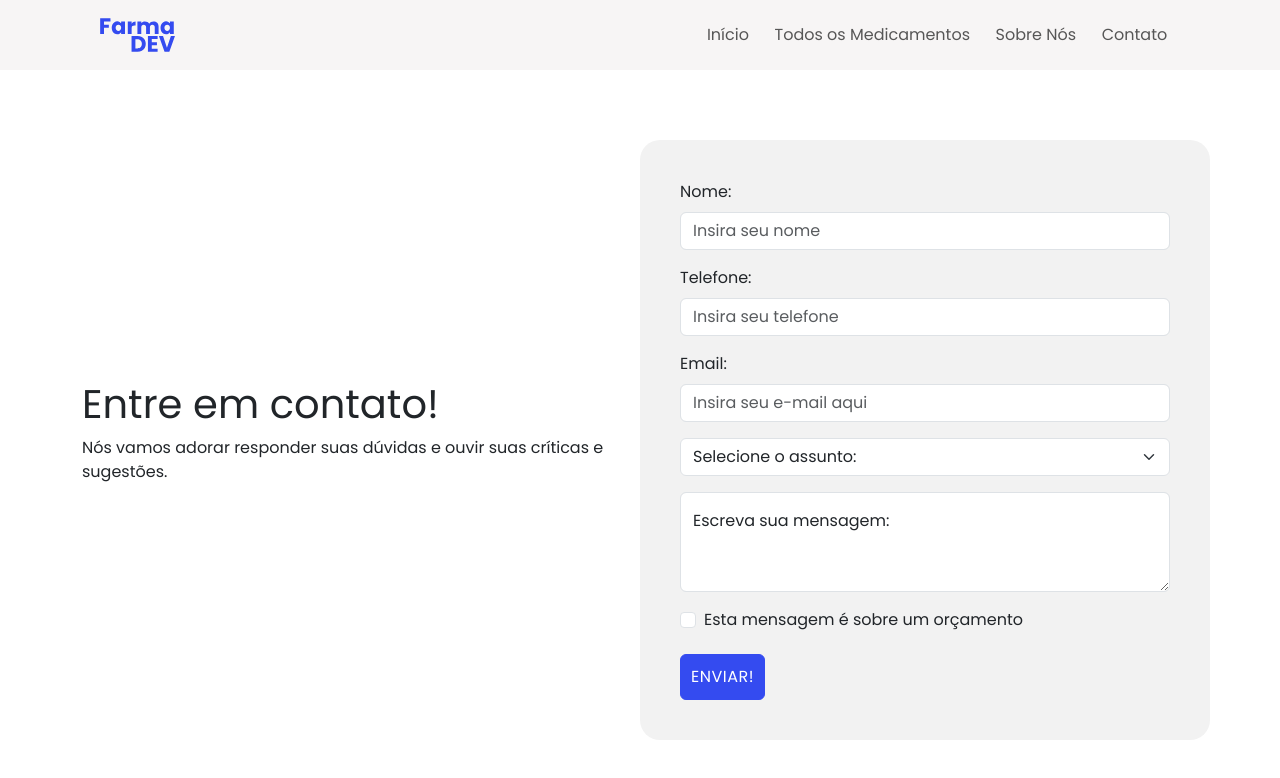
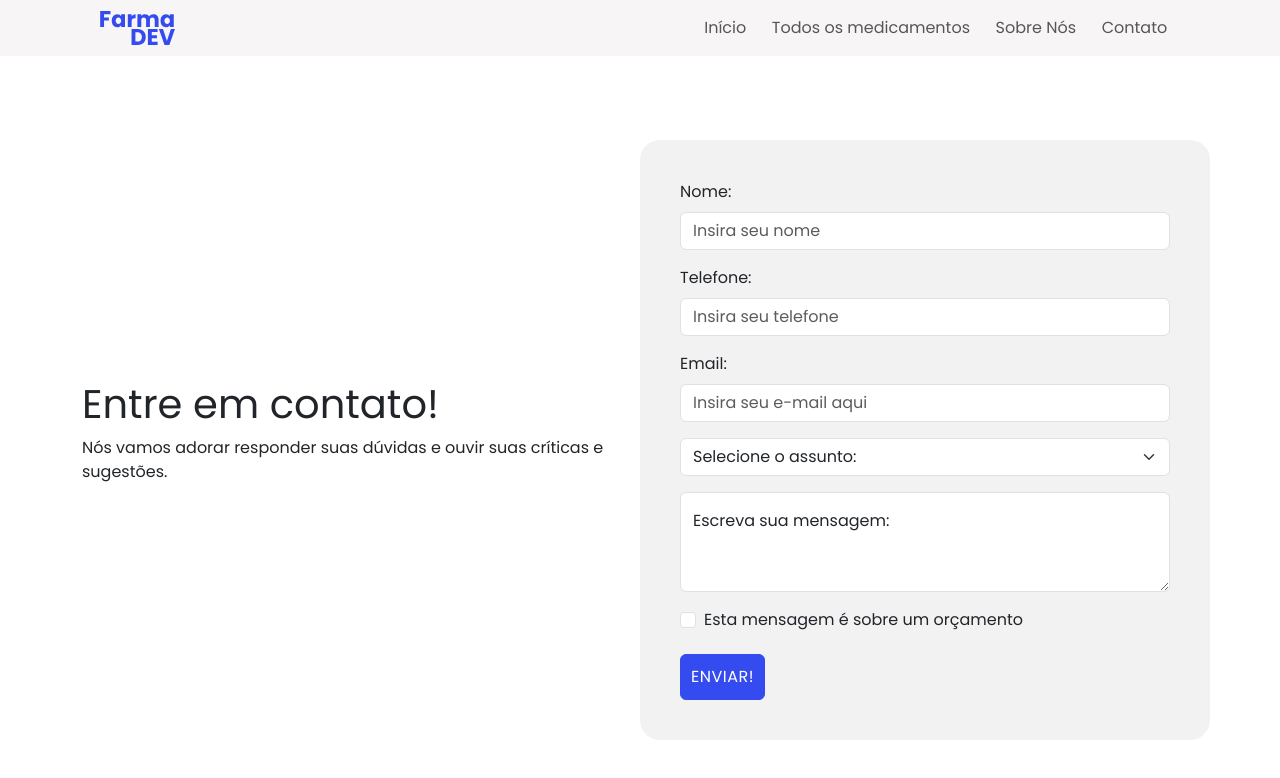
Before and after one commit to GustavoMA26/M1S07, a plain HTML site: page contato.html in a window 1280 px wide. Shown: the top 778 px of the page. Drawn offline with nearby package versions, Linux system fonts and the light colour scheme.

Commit message:
Ex 1 - Adicionar Informações do Header

```diff
--- a/contato.html
+++ b/contato.html
@@ -13,6 +13,8 @@
       <script src="https://kit.fontawesome.com/85827dd052.js" crossorigin="anonymous"></script>
       <!--Bootstrap Scripts-->
       <script defer src="https://cdn.jsdelivr.net/npm/bootstrap@5.3.0/dist/js/bootstrap.bundle.min.js" integrity="sha384-geWF76RCwLtnZ8qwWowPQNguL3RmwHVBC9FhGdlKrxdiJJigb/j/68SIy3Te4Bkz" crossorigin="anonymous"></script>
+      <!--JS-->
+      <script type="module" src="/js/main.js" defer></script>
 
   </head>
   <body>
@@ -21,17 +23,17 @@
       <nav class="navbar navbar-expand-lg fixed-top" id="nav-container">
         <div class="container-fluid">
           <a class="navbar-brand" href="#">
-            <img src="/images/logo_FarmaDEV.svg" alt="Logo FarmDev" width="75" height="60">
+            <img id="logo">
           </a>
         <button class="navbar-toggler" type="button" data-bs-toggle="collapse" data-bs-target="#navbar-links" aria-controls="navbar-links" aria-expanded="false" aria-label="Toggle navigation">
           <span class="navbar-toggler-icon"></span>
           </button>
         <div class="collapse navbar-collapse justify-content-end" id="navbar-links">
           <div class="navbar-nav">
-            <a class="nav-link" href="/index.html">Início</a>
-            <a class="nav-link" href="/medicamentos.html">Todos os Medicamentos</a>
-            <a class="nav-link" href="/sobre.html">Sobre Nós</a>
-            <a class="nav-link" href="/contato.html">Contato</a>
+            <a class="nav-link" href="/index.html"></a>
+            <a class="nav-link" href="/medicamentos.html"></a>
+            <a class="nav-link" href="/sobre.html"></a>
+            <a class="nav-link" href="/contato.html"></a>
           </div>
         </div>
       </nav>
--- /dev/null
+++ b/js/header.js
@@ -0,0 +1,14 @@
+export default function createHeader (header, logoObj, menuList) {
+
+    let logoImg = document.getElementById('logo');
+    logoImg.setAttribute('src', logoObj.logoImg)
+    logoImg.setAttribute('alt', logoObj.alt)
+    logoImg.setAttribute('width', logoObj.width)
+    logoImg.setAttribute('heigth', logoObj.heigth)
+
+    let navMenu = header.querySelectorAll('.nav-link')
+
+    menuList.forEach((menu, i = 0) => {
+        navMenu[i].innerText = menu
+    })
+}
--- /dev/null
+++ b/js/main.js
@@ -0,0 +1,21 @@
+import createHeader from "./header.js";
+
+//Selecionando:
+let header = document.querySelector('#nav-container')
+
+
+// Header - Dados
+let menu = ['Início', 'Todos os medicamentos', 'Sobre Nós', 'Contato'];
+let logo =
+    {
+        logoImg: './images/logo_FarmaDEV.svg',
+        alt: 'Logo FarmaDev',
+        width: 75,
+        heigth: 60,
+    };
+
+
+// Criação:
+if (header != null) {
+    createHeader(header, logo, menu)
+  }
```
Also changed, not shown: index.html (+7 -5 lines), medicamentos.html (+7 -5 lines), sobre.html (+3 -2 lines).
